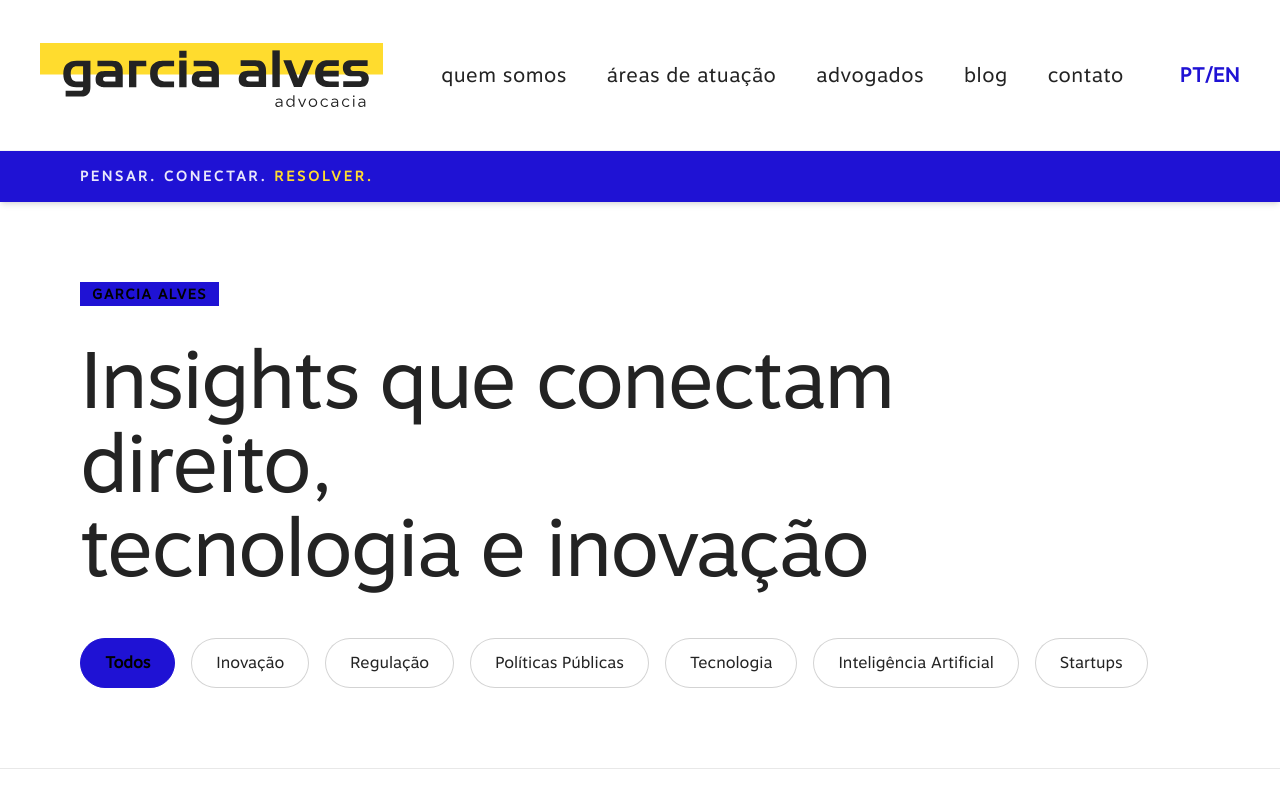
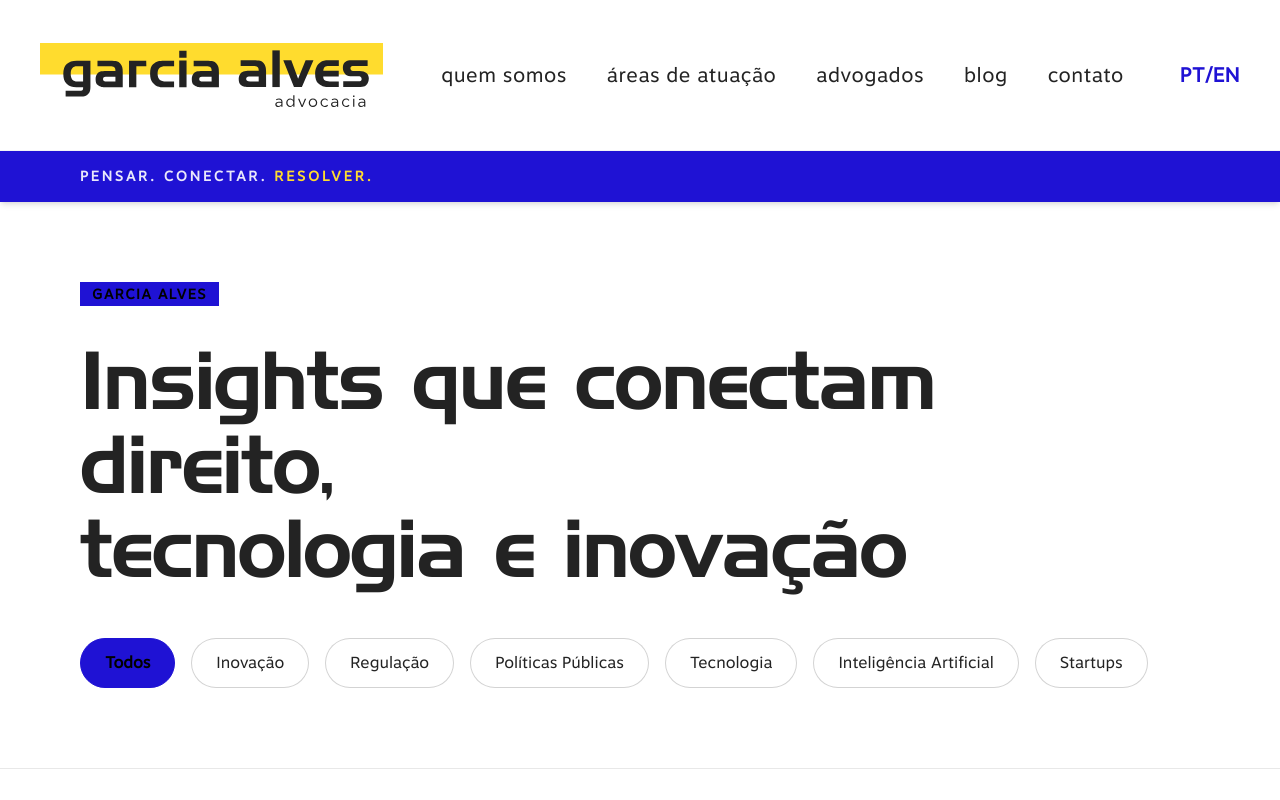
Before and after one commit to ferteles/GarciaAlves, a Next.js app: page /blog in a window 1280 px wide. Shown: the top 800 px of the page. Built offline with nearby package versions, Linux system fonts and the light colour scheme.

Commit message:
feat: Adiciona a estrutura inicial do projeto Next.js com estilos globais, layout base, componentes de Rodapé e Advogados, e fontes personalizadas.

```diff
--- a/src/app/globals.css
+++ b/src/app/globals.css
@@ -20,6 +20,7 @@
   --color-gray-light: var(--color-gray-light);
   --font-sans: var(--font-motiva-sans), var(--font-inter), sans-serif;
   --font-heading: var(--font-handel-gothic), var(--font-space-grotesk), sans-serif;
+  --font-handel: var(--font-handel-gothic), var(--font-space-grotesk), sans-serif;
 }
 
 body {
@@ -32,20 +33,6 @@ body {
   font-family: var(--font-sans);
 }
 
-.font-handel {
-  font-family: var(--font-heading);
-}
-
 * {
   box-sizing: border-box;
 }
-
-h1,
-h2,
-h3,
-h4,
-h5,
-h6,
-.heading {
-  font-family: var(--font-heading);
-}
--- a/src/app/layout.tsx
+++ b/src/app/layout.tsx
@@ -19,8 +19,9 @@ const motivaSans = localFont({
 });
 
 const handelGothic = localFont({
-  src: "../../public/assets/HandelGothic TL Kirillica.ttf",
+  src: "../../public/assets/HandelGothic.ttf",
   variable: "--font-handel-gothic",
+  weight: "400",
 });
 
 export const metadata: Metadata = {
--- a/src/components/Footer.tsx
+++ b/src/components/Footer.tsx
@@ -45,7 +45,7 @@ export default function Footer() {
                         </p>
                     </div>
 
-                    <div className="flex flex-col gap-4 font-handel text-xl tracking-wide">
+                    <div className="flex flex-col gap-4 font-motiva text-xl tracking-wide">
                         <Link href="#quem-somos" className="hover:text-primary transition-colors">quem somos</Link>
                         <Link href="#areas" className="hover:text-primary transition-colors">áreas de atuação</Link>
                         <Link href="#advogados" className="hover:text-primary transition-colors">advogados</Link>
@@ -58,7 +58,7 @@ export default function Footer() {
                         </div>
                     </div>
 
-                    <div className="font-handel text-xl tracking-wide">
+                    <div className="font-motiva text-xl tracking-wide">
                         <p className="mb-1">Centro Empresarial Varig</p>
                         <p className="mb-1">Setor Comercial Norte Quadra 04</p>
                         <p className="mb-1">BL B - Asa Norte, Brasília - DF</p>
--- a/src/components/Lawyers.tsx
+++ b/src/components/Lawyers.tsx
@@ -57,7 +57,7 @@ export default function Lawyers() {
                             <div className="w-full h-px bg-white/30 mb-8 max-w-[343px]" />
 
                             {/* Info */}
-                            <h3 className="font-handel text-2xl lg:text-[29.985px] mb-6">
+                            <h3 className="font-motiva text-2xl lg:text-[29.985px] mb-6">
                                 {lawyer.name}
                             </h3>
 
@@ -65,7 +65,7 @@ export default function Lawyers() {
                                 href={lawyer.linkedin}
                                 target="_blank"
                                 rel="noopener noreferrer"
-                                className="font-handel text-[19.128px] underline underline-offset-4 decoration-1 hover:text-accent transition-colors mb-8 inline-block"
+                                className="font-motiva text-[19.128px] underline underline-offset-4 decoration-1 hover:text-accent transition-colors mb-8 inline-block"
                             >
                                 Linkedin
                             </a>
--- a/src/components/Navbar.tsx
+++ b/src/components/Navbar.tsx
@@ -18,7 +18,7 @@ export default function Navbar() {
                     </Link>
                 </div>
 
-                <div className="hidden lg:flex items-center gap-10 font-handel text-xl tracking-wide">
+                <div className="hidden lg:flex items-center gap-10 font-motiva text-xl tracking-wide">
                     <Link href="#quem-somos" className="hover:text-primary transition-colors">
                         quem somos
                     </Link>
--- a/src/components/PracticeAreas.tsx
+++ b/src/components/PracticeAreas.tsx
@@ -55,7 +55,7 @@ export default function PracticeAreas() {
                             </p>
 
                             <button className="mt-8 self-start flex items-center gap-4 text-foreground hover:text-primary transition-colors group">
-                                <span className="font-handel text-2xl lg:text-[26px]">entre em contato</span>
+                                <span className="font-motiva text-2xl lg:text-[26px]">entre em contato</span>
                                 <span className="w-12 h-px bg-current group-hover:bg-primary transition-colors" />
                             </button>
                         </div>
```
Also changed, not shown: public/assets/HandelGothic.ttf (renamed from public/assets/HandelGothic TL Kirillica.ttf).
